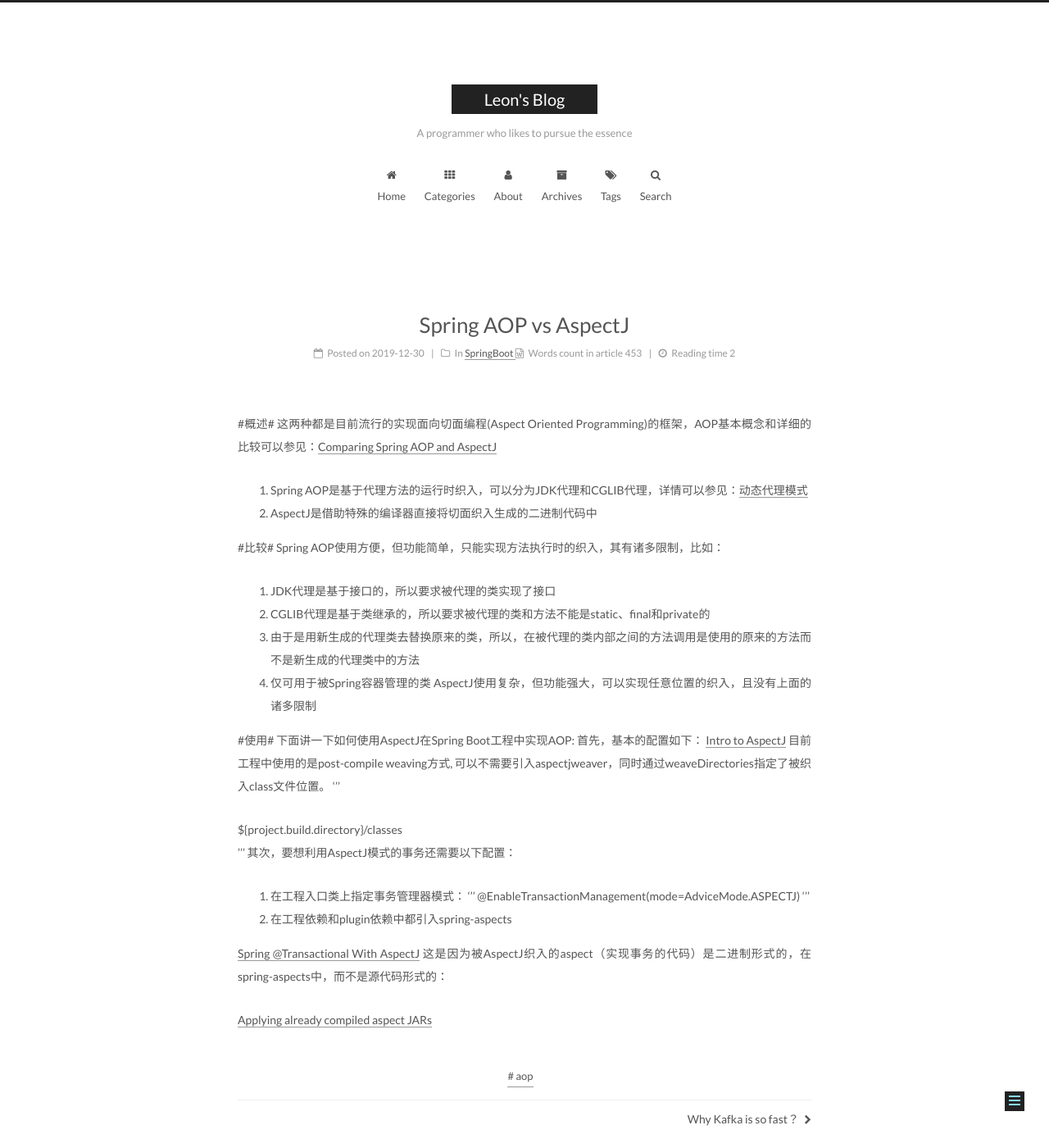
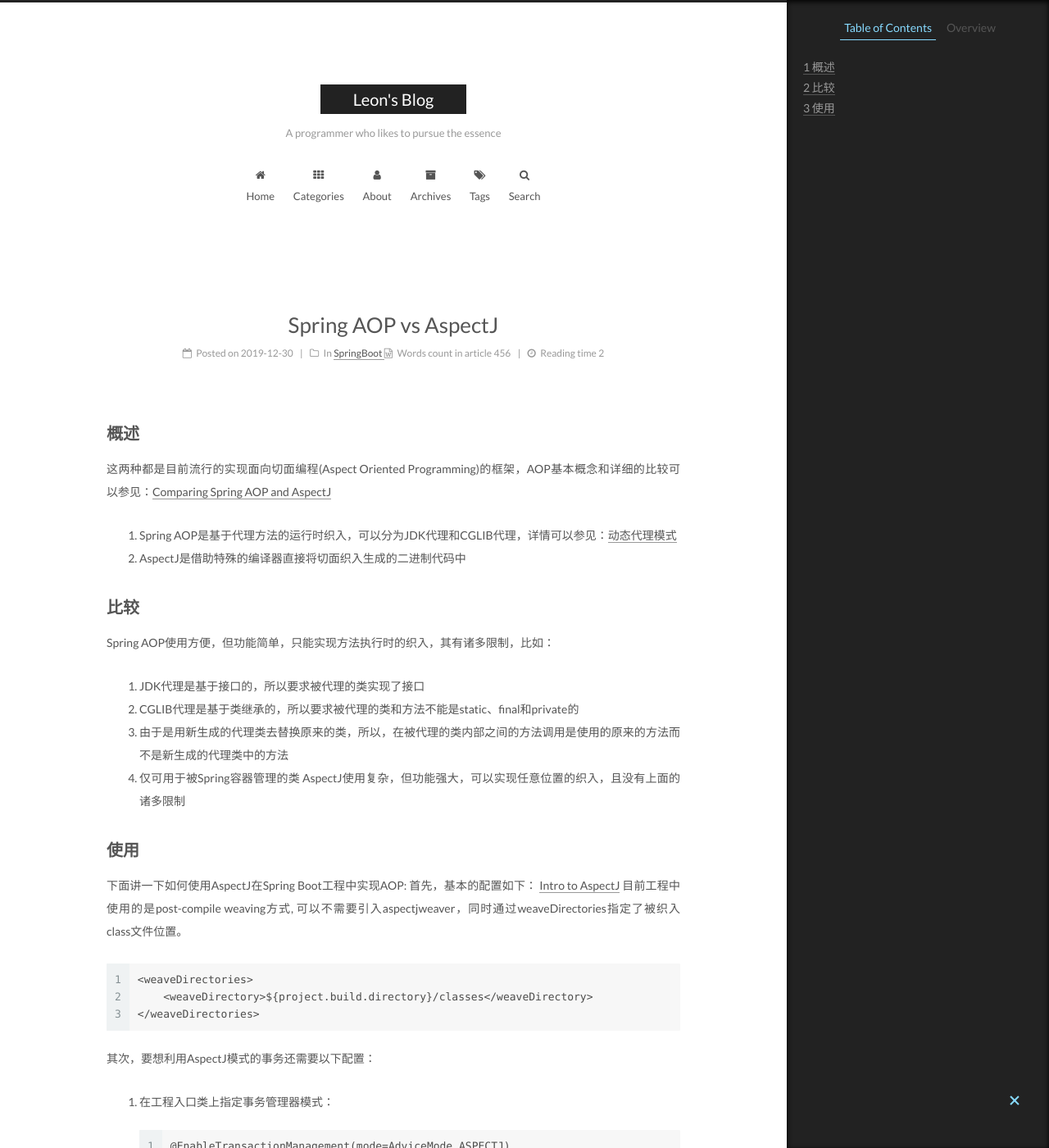
Before and after one commit to Leon-WTF/leon-wtf.github.io, a Jekyll site: the page built from _posts/2019-12-30-spring-aop-vs-aspectj.md, in a window 1280 px wide and 1400 px high. Shown: the whole window at 82% size. Built offline with Jekyll 4.4.1, drawn with Linux system fonts in a browser that asks for light colours; comment, search, counter and statistics services are not loaded.

Commit message:
Update 2019-12-30-spring-aop-vs-aspectj.md

````diff
--- a/_posts/2019-12-30-spring-aop-vs-aspectj.md
+++ b/_posts/2019-12-30-spring-aop-vs-aspectj.md
@@ -3,12 +3,12 @@ title: "Spring AOP vs AspectJ"
 category: SpringBoot
 tag: aop
 ---
-#概述#
+## 概述
 这两种都是目前流行的实现面向切面编程(Aspect Oriented Programming)的框架，AOP基本概念和详细的比较可以参见：[Comparing Spring AOP and AspectJ](https://www.baeldung.com/spring-aop-vs-aspectj)
 1. Spring AOP是基于代理方法的运行时织入，可以分为JDK代理和CGLIB代理，详情可以参见：[动态代理模式](https://leon-wtf.github.io/java/designpattern/2019/06/21/dynamic-proxy-pattern/)
 2. AspectJ是借助特殊的编译器直接将切面织入生成的二进制代码中
 
-#比较#
+## 比较
 Spring AOP使用方便，但功能简单，只能实现方法执行时的织入，其有诸多限制，比如：
 1. JDK代理是基于接口的，所以要求被代理的类实现了接口
 2. CGLIB代理是基于类继承的，所以要求被代理的类和方法不能是static、final和private的
@@ -16,24 +16,22 @@ Spring AOP使用方便，但功能简单，只能实现方法执行时的织入
 4. 仅可用于被Spring容器管理的类
 AspectJ使用复杂，但功能强大，可以实现任意位置的织入，且没有上面的诸多限制
 
-#使用#
+## 使用
 下面讲一下如何使用AspectJ在Spring Boot工程中实现AOP:
 首先，基本的配置如下：
 [Intro to AspectJ](https://www.baeldung.com/aspectj)
 目前工程中使用的是post-compile weaving方式, 可以不需要引入aspectjweaver，同时通过weaveDirectories指定了被织入class文件位置。
-'''
+```
 <weaveDirectories>
     <weaveDirectory>${project.build.directory}/classes</weaveDirectory>
 </weaveDirectories>
-'''
+```
 其次，要想利用AspectJ模式的事务还需要以下配置：
 1. 在工程入口类上指定事务管理器模式：
-'''
+```
 @EnableTransactionManagement(mode=AdviceMode.ASPECTJ)
-'''
+```
 2. 在工程依赖和plugin依赖中都引入spring-aspects
-
 [Spring @Transactional With AspectJ](http://sevenlist.github.io/2014/08/24/spring-at-transactional-with-aspectj/)
 这是因为被AspectJ织入的aspect（实现事务的代码）是二进制形式的，在spring-aspects中，而不是源代码形式的：
-
 [Applying already compiled aspect JARs](http://www.mojohaus.org/aspectj-maven-plugin/examples/libraryJars.html)
````
